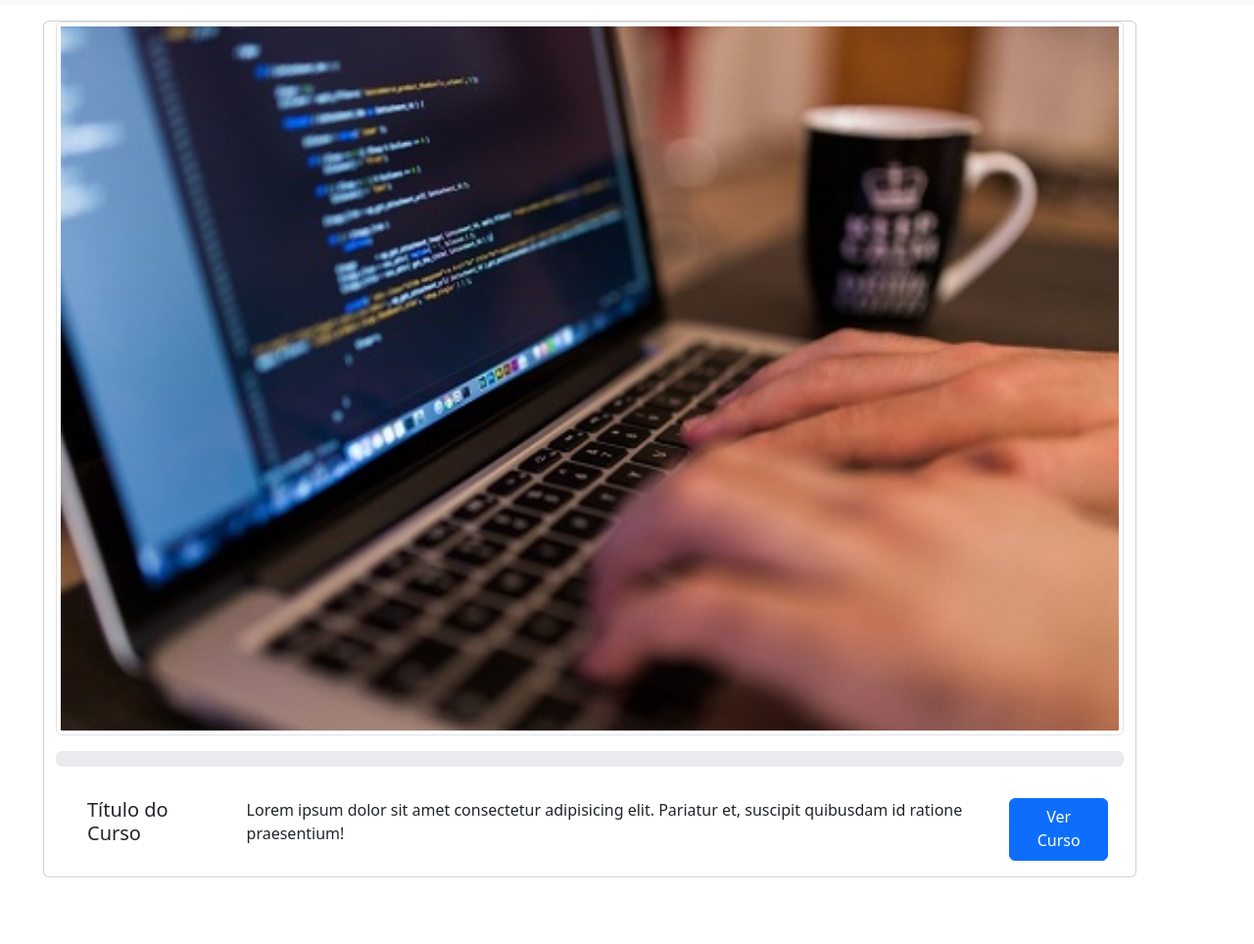
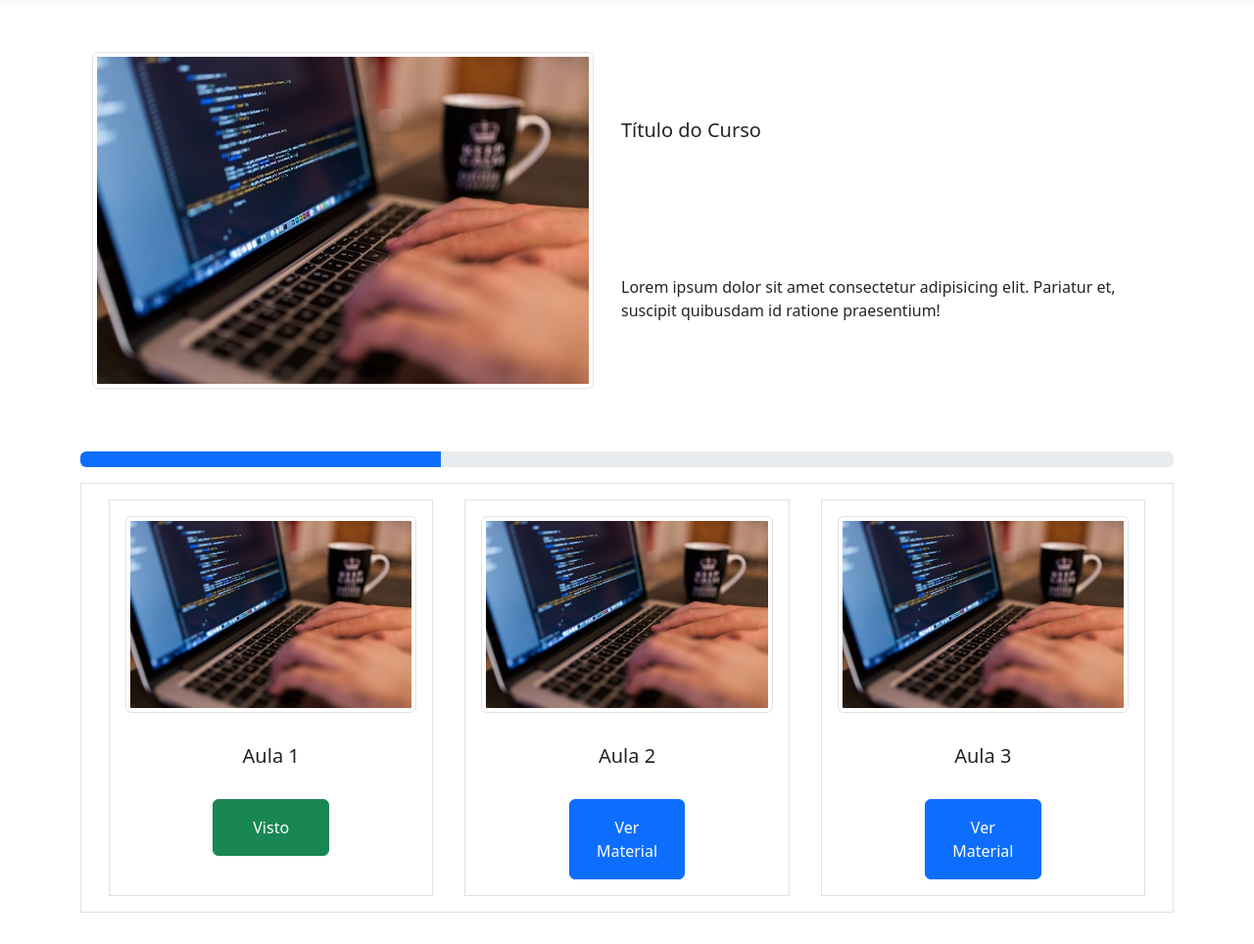
Before and after one commit to GusLeite/code-rats, a plain HTML site: page front/curso.html in a window 1280 px wide. Shown: the part 51-1015 px from the top of the page at 98% size. Before the commit the page ends 963 px from the top, so only its background shows below. Drawn offline with nearby package versions, Linux system fonts and the light colour scheme.

Commit message:
pagina de curso

```diff
--- a/front/curso.html
+++ b/front/curso.html
@@ -1,23 +1,27 @@
 <!doctype html>
 <html lang="pt-br">
+
 <head>
   <meta charset="utf-8">
   <meta name="viewport" content="width=device-width, initial-scale=1">
   <title>Code-Rats Home</title>
-    <link href="https://cdn.jsdelivr.net/npm/bootstrap@5.3.3/dist/css/bootstrap.min.css" rel="stylesheet" integrity="sha384-QWTKZyjpPEjISv5WaRU9OFeRpok6YctnYmDr5pNlyT2bRjXh0JMhjY6hW+ALEwIH" crossorigin="anonymous">
+  <link href="https://cdn.jsdelivr.net/npm/bootstrap@5.3.3/dist/css/bootstrap.min.css" rel="stylesheet"
+    integrity="sha384-QWTKZyjpPEjISv5WaRU9OFeRpok6YctnYmDr5pNlyT2bRjXh0JMhjY6hW+ALEwIH" crossorigin="anonymous">
   <link href="styles.css" rel="stylesheet">
 </head>
+
 <body>
   <nav class="navbar navbar-expand-lg bg-body-tertiary">
     <div class="container-fluid">
-          <a class="navbar-brand" href="#">Code-Rats</a>
-          <button class="navbar-toggler" type="button" data-bs-toggle="collapse" data-bs-target="#navbarSupportedContent" aria-controls="navbarSupportedContent" aria-expanded="false" aria-label="Toggle navigation">
+      <a class="navbar-brand" href="index.html">Code-Rats</a>
+      <button class="navbar-toggler" type="button" data-bs-toggle="collapse" data-bs-target="#navbarSupportedContent"
+        aria-controls="navbarSupportedContent" aria-expanded="false" aria-label="Toggle navigation">
         <span class="navbar-toggler-icon"></span>
       </button>
       <div class="collapse navbar-collapse" id="navbarSupportedContent">
         <ul class="navbar-nav me-auto mb-2 mb-lg-0">
           <li class="nav-item">
-                <a class="nav-link active" aria-current="page" href="#">Home</a>
+            <a class="nav-link active" aria-current="page" href="index.html">Home</a>
           </li>
           <li class="nav-item">
             <a class="nav-link active" aria-current="page" href="#">Perfil</a>
@@ -34,19 +38,50 @@
     </div>
   </nav>
 
+  <div class="container-fluid p-3 d-flex flex-column justify-content-center align-items-center">
     <div class="container m-3">
-        <div class="card m-3 container d-flex">
-            <img src="assets/img2.jpg" class="card-img-top img-thumbnail">
-            <div class="progress my-3" role="progressbar" aria-label="Basic example" aria-valuenow="0" aria-valuemin="0" aria-valuemax="100">
-                <div class="progress-bar" style="width: 0%"></div>
-            </div>
-            <div class="card-body container d-flex justify-content-around">
+      <div class="container d-flex justify-content-around my-3">
+        <img src="assets/img2.jpg" class="img-thumbnail">
+        <div class="container d-flex justify-content-around flex-column">
           <h5 class="card-title px-3">Título do Curso</h5>
-                <p class="card-text px-3">Lorem ipsum dolor sit amet consectetur adipisicing elit. Pariatur et, suscipit quibusdam id ratione praesentium!</p>
-                <a href="#" class="btn btn-primary px-3">Ver Curso</a>
+          <p class="card-text px-3">Lorem ipsum dolor sit amet consectetur adipisicing elit. Pariatur et, suscipit
+            quibusdam
+            id ratione praesentium!</p>
         </div>
       </div>
     </div>
-    <script src="https://cdn.jsdelivr.net/npm/bootstrap@5.3.3/dist/js/bootstrap.bundle.min.js" integrity="sha384-YvpcrYf0tY3lHB60NNkmXc5s9fDVZLESaAA55NDzOxhy9GkcIdslK1eN7N6jIeHz" crossorigin="anonymous"></script>
+
+    <div class="container m-3">
+      <div class="progress my-3" role="progressbar" aria-label="Basic example" aria-valuenow="33" aria-valuemin="0"
+        aria-valuemax="100">
+        <div class="progress-bar" style="width: 33%"></div>
+      </div>
+
+      <div class="container border d-flex justify-content-between">
+        <div class="card-sm m-3 p-3 border d-flex align-items-center flex-column">
+          <img src="assets/img2.jpg" class="card-img-top-sm img-thumbnail">
+            <h5 class="card-title py-3 m-3">Aula 1</h5>
+            <a href="aula.html" class="btn btn-curso btn-success p-3">Visto</a>
+        </div>
+
+        <div class="card-sm m-3 p-3 border d-flex align-items-center flex-column">
+          <img src="assets/img2.jpg" class="card-img-top-sm img-thumbnail">
+            <h5 class="card-title py-3 m-3">Aula 2</h5>
+            <a href="aula.html" class="btn btn-curso btn-primary p-3">Ver Material</a>
+        </div>
+
+        <div class="card-sm m-3 p-3 border d-flex align-items-center flex-column">
+          <img src="assets/img2.jpg" class="card-img-top-sm img-thumbnail">
+            <h5 class="card-title py-3 m-3">Aula 3</h5>
+            <a href="aula.html" class="btn btn-curso btn-primary p-3">Ver Material</a>
+        </div>
+      </div>
+    </div>
+  </div>
+
+  <script src="https://cdn.jsdelivr.net/npm/bootstrap@5.3.3/dist/js/bootstrap.bundle.min.js"
+    integrity="sha384-YvpcrYf0tY3lHB60NNkmXc5s9fDVZLESaAA55NDzOxhy9GkcIdslK1eN7N6jIeHz" crossorigin="anonymous">
+  </script>
 </body>
+
 </html>
--- a/front/styles.css
+++ b/front/styles.css
@@ -1,3 +1,7 @@
 .card {
     max-height: 20%;
 }
+
+.btn-curso {
+    width: 40%;
+}
```
Also changed, not shown: front/index.html (+4 -3 lines), front/aula.html (added). Lines whose indentation alone changed are shown as unchanged.
